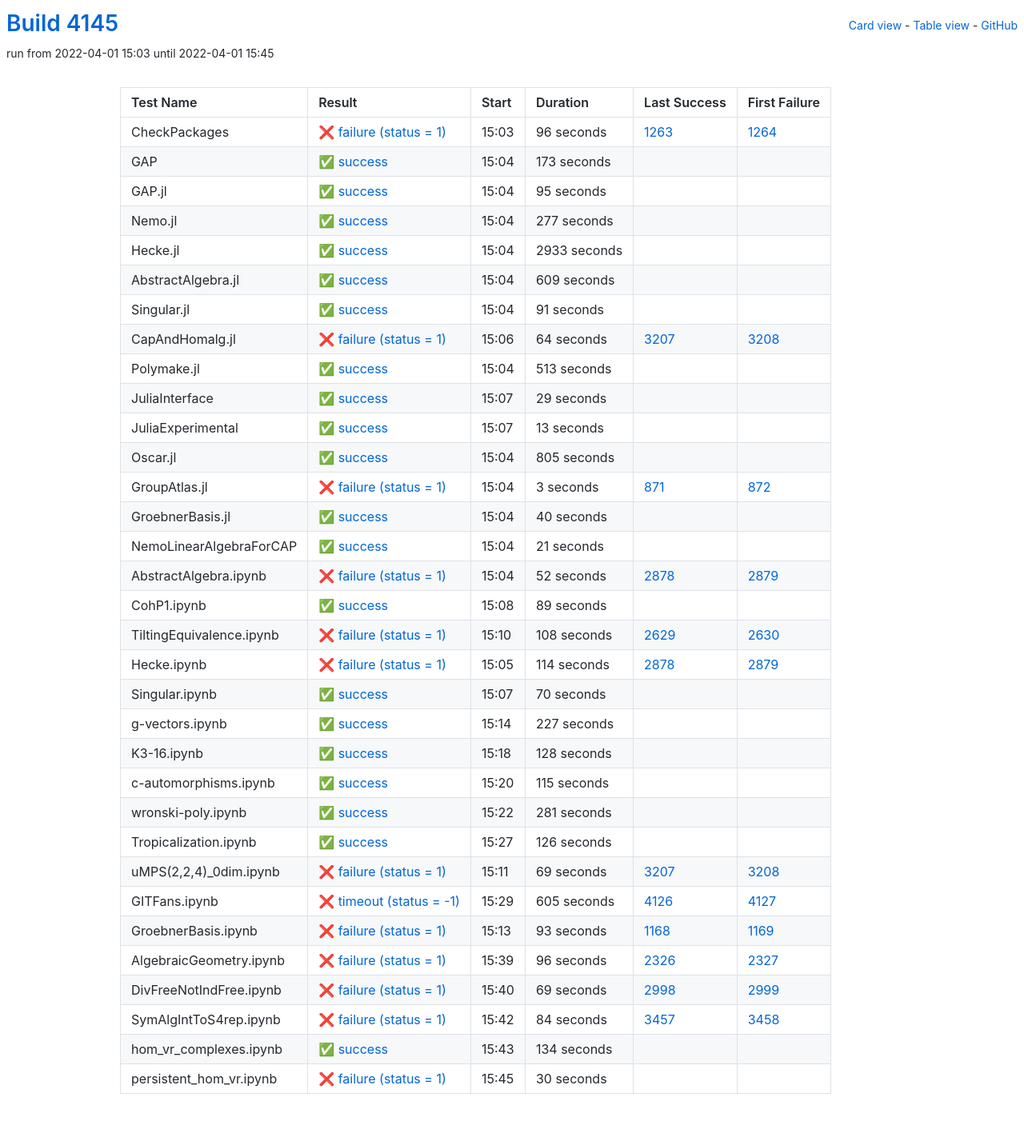
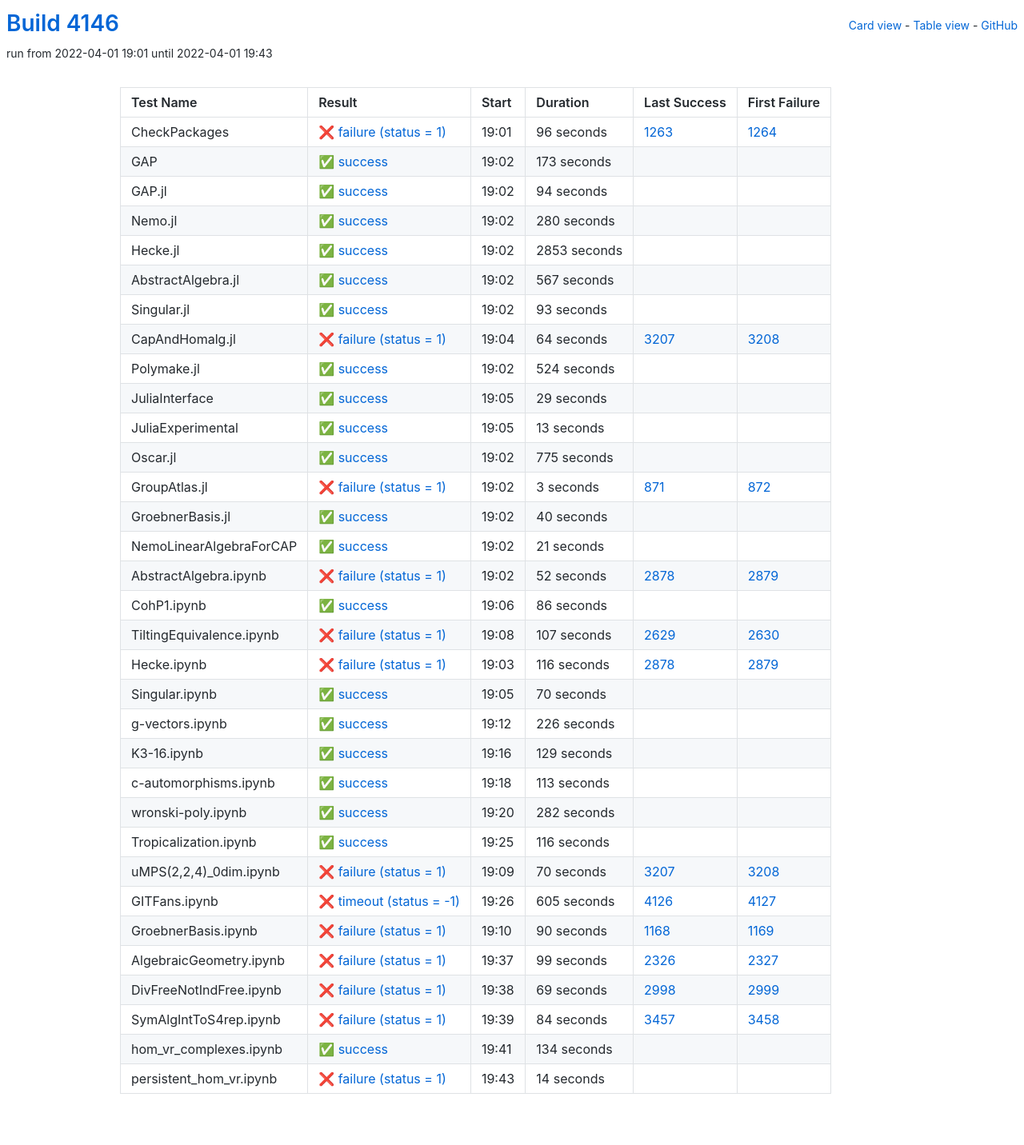
Before and after one commit to oscar-system/oscar-ci-status-stable, a Jekyll site: the page built from table.html, in a window 1280 px wide. Shown: the whole page at 80% size. Built offline with Jekyll 4.4.1, drawn with Linux system fonts in a browser that asks for light colours.

Commit message:
Build #4146

```diff
--- a/_data/ci.yml
+++ b/_data/ci.yml
@@ -1,6 +1,6 @@
 ---
-build: 4145
-build_url: https://oscarci.mathematik.uni-kl.de/job/oscar-stable/4145/
+build: 4146
+build_url: https://oscarci.mathematik.uni-kl.de/job/oscar-stable/4146/
 job: oscar-stable
 organization: oscar-system
 repo: oscar-ci-status-stable
@@ -8,8 +8,8 @@ repourl: https://github.com/oscar-system/oscar-ci-status-stable
 tests:
 - name: CheckPackages
   id: checkpackages
-  log: https://oscarci.mathematik.uni-kl.de/job/oscar-stable/4145/artifact/logs/build-4145/CheckPackages.log
-  start: 2022-04-01 15:03
+  log: https://oscarci.mathematik.uni-kl.de/job/oscar-stable/4146/artifact/logs/build-4146/CheckPackages.log
+  start: 2022-04-01 19:01
   success: false
   exitcode: 1
   status: failure
@@ -20,8 +20,8 @@ tests:
   first_failure_url: https://oscarci.mathematik.uni-kl.de/job/oscar-stable/1264/
 - name: GAP
   id: gap
-  log: https://oscarci.mathematik.uni-kl.de/job/oscar-stable/4145/artifact/logs/build-4145/GAP.log
-  start: 2022-04-01 15:04
+  log: https://oscarci.mathematik.uni-kl.de/job/oscar-stable/4146/artifact/logs/build-4146/GAP.log
+  start: 2022-04-01 19:02
   success: true
   exitcode: 0
   status: success
@@ -32,68 +32,68 @@ tests:
   first_failure_url:
 - name: GAP.jl
   id: gap-jl
-  log: https://oscarci.mathematik.uni-kl.de/job/oscar-stable/4145/artifact/logs/build-4145/GAP.jl.log
-  start: 2022-04-01 15:04
+  log: https://oscarci.mathematik.uni-kl.de/job/oscar-stable/4146/artifact/logs/build-4146/GAP.jl.log
+  start: 2022-04-01 19:02
   success: true
   exitcode: 0
   status: success
-  duration: 95
+  duration: 94
   last_success: false
   last_success_url:
   first_failure: false
   first_failure_url:
 - name: Nemo.jl
   id: nemo-jl
-  log: https://oscarci.mathematik.uni-kl.de/job/oscar-stable/4145/artifact/logs/build-4145/Nemo.jl.log
-  start: 2022-04-01 15:04
+  log: https://oscarci.mathematik.uni-kl.de/job/oscar-stable/4146/artifact/logs/build-4146/Nemo.jl.log
+  start: 2022-04-01 19:02
   success: true
   exitcode: 0
   status: success
-  duration: 277
+  duration: 280
   last_success: false
   last_success_url:
   first_failure: false
   first_failure_url:
 - name: Hecke.jl
   id: hecke-jl
-  log: https://oscarci.mathematik.uni-kl.de/job/oscar-stable/4145/artifact/logs/build-4145/Hecke.jl.log
-  start: 2022-04-01 15:04
+  log: https://oscarci.mathematik.uni-kl.de/job/oscar-stable/4146/artifact/logs/build-4146/Hecke.jl.log
+  start: 2022-04-01 19:02
   success: true
   exitcode: 0
   status: success
-  duration: 2933
+  duration: 2853
   last_success: false
   last_success_url:
   first_failure: false
   first_failure_url:
 - name: AbstractAlgebra.jl
   id: abstractalgebra-jl
-  log: https://oscarci.mathematik.uni-kl.de/job/oscar-stable/4145/artifact/logs/build-4145/AbstractAlgebra.jl.log
-  start: 2022-04-01 15:04
+  log: https://oscarci.mathematik.uni-kl.de/job/oscar-stable/4146/artifact/logs/build-4146/AbstractAlgebra.jl.log
+  start: 2022-04-01 19:02
   success: true
   exitcode: 0
   status: success
-  duration: 609
+  duration: 567
   last_success: false
   last_success_url:
   first_failure: false
   first_failure_url:
 - name: Singular.jl
   id: singular-jl
-  log: https://oscarci.mathematik.uni-kl.de/job/oscar-stable/4145/artifact/logs/build-4145/Singular.jl.log
-  start: 2022-04-01 15:04
+  log: https://oscarci.mathematik.uni-kl.de/job/oscar-stable/4146/artifact/logs/build-4146/Singular.jl.log
+  start: 2022-04-01 19:02
   success: true
   exitcode: 0
   status: success
-  duration: 91
+  duration: 93
   last_success: false
   last_success_url:
   first_failure: false
   first_failure_url:
 - name: CapAndHomalg.jl
   id: capandhomalg-jl
-  log: https://oscarci.mathematik.uni-kl.de/job/oscar-stable/4145/artifact/logs/build-4145/CapAndHomalg.jl.log
-  start: 2022-04-01 15:06
+  log: https://oscarci.mathematik.uni-kl.de/job/oscar-stable/4146/artifact/logs/build-4146/CapAndHomalg.jl.log
+  start: 2022-04-01 19:04
   success: false
   exitcode: 1
   status: failure
@@ -104,20 +104,20 @@ tests:
   first_failure_url: https://oscarci.mathematik.uni-kl.de/job/oscar-stable/3208/
 - name: Polymake.jl
   id: polymake-jl
-  log: https://oscarci.mathematik.uni-kl.de/job/oscar-stable/4145/artifact/logs/build-4145/Polymake.jl.log
-  start: 2022-04-01 15:04
+  log: https://oscarci.mathematik.uni-kl.de/job/oscar-stable/4146/artifact/logs/build-4146/Polymake.jl.log
+  start: 2022-04-01 19:02
   success: true
   exitcode: 0
   status: success
-  duration: 513
+  duration: 524
   last_success: false
   last_success_url:
   first_failure: false
   first_failure_url:
 - name: JuliaInterface
   id: juliainterface
-  log: https://oscarci.mathematik.uni-kl.de/job/oscar-stable/4145/artifact/logs/build-4145/JuliaInterface.log
-  start: 2022-04-01 15:07
+  log: https://oscarci.mathematik.uni-kl.de/job/oscar-stable/4146/artifact/logs/build-4146/JuliaInterface.log
+  start: 2022-04-01 19:05
   success: true
   exitcode: 0
   status: success
@@ -128,8 +128,8 @@ tests:
   first_failure_url:
 - name: JuliaExperimental
   id: juliaexperimental
-  log: https://oscarci.mathematik.uni-kl.de/job/oscar-stable/4145/artifact/logs/build-4145/JuliaExperimental.log
-  start: 2022-04-01 15:07
+  log: https://oscarci.mathematik.uni-kl.de/job/oscar-stable/4146/artifact/logs/build-4146/JuliaExperimental.log
+  start: 2022-04-01 19:05
   success: true
   exitcode: 0
   status: success
@@ -140,20 +140,20 @@ tests:
   first_failure_url:
 - name: Oscar.jl
   id: oscar-jl
-  log: https://oscarci.mathematik.uni-kl.de/job/oscar-stable/4145/artifact/logs/build-4145/Oscar.jl.log
-  start: 2022-04-01 15:04
+  log: https://oscarci.mathematik.uni-kl.de/job/oscar-stable/4146/artifact/logs/build-4146/Oscar.jl.log
+  start: 2022-04-01 19:02
   success: true
   exitcode: 0
   status: success
-  duration: 805
+  duration: 775
   last_success: false
   last_success_url:
   first_failure: false
   first_failure_url:
 - name: GroupAtlas.jl
   id: groupatlas-jl
-  log: https://oscarci.mathematik.uni-kl.de/job/oscar-stable/4145/artifact/logs/build-4145/GroupAtlas.jl.log
-  start: 2022-04-01 15:04
+  log: https://oscarci.mathematik.uni-kl.de/job/oscar-stable/4146/artifact/logs/build-4146/GroupAtlas.jl.log
+  start: 2022-04-01 19:02
   success: false
   exitcode: 1
   status: failure
@@ -164,8 +164,8 @@ tests:
   first_failure_url: https://oscarci.mathematik.uni-kl.de/job/oscar-stable/872/
 - name: GroebnerBasis.jl
   id: groebnerbasis-jl
-  log: https://oscarci.mathematik.uni-kl.de/job/oscar-stable/4145/artifact/logs/build-4145/GroebnerBasis.jl.log
-  start: 2022-04-01 15:04
+  log: https://oscarci.mathematik.uni-kl.de/job/oscar-stable/4146/artifact/logs/build-4146/GroebnerBasis.jl.log
+  start: 2022-04-01 19:02
   success: true
   exitcode: 0
   status: success
@@ -176,8 +176,8 @@ tests:
   first_failure_url:
 - name: NemoLinearAlgebraForCAP
   id: nemolinearalgebraforcap
-  log: https://oscarci.mathematik.uni-kl.de/job/oscar-stable/4145/artifact/logs/build-4145/NemoLinearAlgebraForCAP.log
-  start: 2022-04-01 15:04
+  log: https://oscarci.mathematik.uni-kl.de/job/oscar-stable/4146/artifact/logs/build-4146/NemoLinearAlgebraForCAP.log
+  start: 2022-04-01 19:02
   success: true
   exitcode: 0
   status: success
@@ -188,8 +188,8 @@ tests:
   first_failure_url:
 - name: AbstractAlgebra.ipynb
   id: abstractalgebra-ipynb
-  log: https://oscarci.mathematik.uni-kl.de/job/oscar-stable/4145/artifact/logs/build-4145/AbstractAlgebra.ipynb.log
-  start: 2022-04-01 15:04
+  log: https://oscarci.mathematik.uni-kl.de/job/oscar-stable/4146/artifact/logs/build-4146/AbstractAlgebra.ipynb.log
+  start: 2022-04-01 19:02
   success: false
   exitcode: 1
   status: failure
@@ -200,44 +200,44 @@ tests:
   first_failure_url: https://oscarci.mathematik.uni-kl.de/job/oscar-stable/2879/
 - name: CohP1.ipynb
   id: cohp1-ipynb
-  log: https://oscarci.mathematik.uni-kl.de/job/oscar-stable/4145/artifact/logs/build-4145/CohP1.ipynb.log
-  start: 2022-04-01 15:08
+  log: https://oscarci.mathematik.uni-kl.de/job/oscar-stable/4146/artifact/logs/build-4146/CohP1.ipynb.log
+  start: 2022-04-01 19:06
   success: true
   exitcode: 0
   status: success
-  duration: 89
+  duration: 86
   last_success: false
   last_success_url:
   first_failure: false
   first_failure_url:
 - name: TiltingEquivalence.ipynb
   id: tiltingequivalence-ipynb
-  log: https://oscarci.mathematik.uni-kl.de/job/oscar-stable/4145/artifact/logs/build-4145/TiltingEquivalence.ipynb.log
-  start: 2022-04-01 15:10
+  log: https://oscarci.mathematik.uni-kl.de/job/oscar-stable/4146/artifact/logs/build-4146/TiltingEquivalence.ipynb.log
+  start: 2022-04-01 19:08
   success: false
   exitcode: 1
   status: failure
-  duration: 108
+  duration: 107
   last_success: 2629
   last_success_url: https://oscarci.mathematik.uni-kl.de/job/oscar-stable/2629/
   first_failure: 2630
   first_failure_url: https://oscarci.mathematik.uni-kl.de/job/oscar-stable/2630/
 - name: Hecke.ipynb
   id: hecke-ipynb
-  log: https://oscarci.mathematik.uni-kl.de/job/oscar-stable/4145/artifact/logs/build-4145/Hecke.ipynb.log
-  start: 2022-04-01 15:05
+  log: https://oscarci.mathematik.uni-kl.de/job/oscar-stable/4146/artifact/logs/build-4146/Hecke.ipynb.log
+  start: 2022-04-01 19:03
   success: false
   exitcode: 1
   status: failure
-  duration: 114
+  duration: 116
   last_success: 2878
   last_success_url: https://oscarci.mathematik.uni-kl.de/job/oscar-stable/2878/
   first_failure: 2879
   first_failure_url: https://oscarci.mathematik.uni-kl.de/job/oscar-stable/2879/
 - name: Singular.ipynb
   id: singular-ipynb
-  log: https://oscarci.mathematik.uni-kl.de/job/oscar-stable/4145/artifact/logs/build-4145/Singular.ipynb.log
-  start: 2022-04-01 15:07
+  log: https://oscarci.mathematik.uni-kl.de/job/oscar-stable/4146/artifact/logs/build-4146/Singular.ipynb.log
+  start: 2022-04-01 19:05
   success: true
   exitcode: 0
   status: success
@@ -248,80 +248,80 @@ tests:
   first_failure_url:
 - name: g-vectors.ipynb
   id: g-vectors-ipynb
-  log: https://oscarci.mathematik.uni-kl.de/job/oscar-stable/4145/artifact/logs/build-4145/g-vectors.ipynb.log
-  start: 2022-04-01 15:14
+  log: https://oscarci.mathematik.uni-kl.de/job/oscar-stable/4146/artifact/logs/build-4146/g-vectors.ipynb.log
+  start: 2022-04-01 19:12
   success: true
   exitcode: 0
   status: success
-  duration: 227
+  duration: 226
   last_success: false
   last_success_url:
   first_failure: false
   first_failure_url:
 - name: K3-16.ipynb
   id: k3-16-ipynb
-  log: https://oscarci.mathematik.uni-kl.de/job/oscar-stable/4145/artifact/logs/build-4145/K3-16.ipynb.log
-  start: 2022-04-01 15:18
+  log: https://oscarci.mathematik.uni-kl.de/job/oscar-stable/4146/artifact/logs/build-4146/K3-16.ipynb.log
+  start: 2022-04-01 19:16
   success: true
   exitcode: 0
   status: success
-  duration: 128
+  duration: 129
   last_success: false
   last_success_url:
   first_failure: false
   first_failure_url:
 - name: c-automorphisms.ipynb
   id: c-automorphisms-ipynb
-  log: https://oscarci.mathematik.uni-kl.de/job/oscar-stable/4145/artifact/logs/build-4145/c-automorphisms.ipynb.log
-  start: 2022-04-01 15:20
+  log: https://oscarci.mathematik.uni-kl.de/job/oscar-stable/4146/artifact/logs/build-4146/c-automorphisms.ipynb.log
+  start: 2022-04-01 19:18
   success: true
   exitcode: 0
   status: success
-  duration: 115
+  duration: 113
   last_success: false
   last_success_url:
   first_failure: false
   first_failure_url:
 - name: wronski-poly.ipynb
   id: wronski-poly-ipynb
-  log: https://oscarci.mathematik.uni-kl.de/job/oscar-stable/4145/artifact/logs/build-4145/wronski-poly.ipynb.log
-  start: 2022-04-01 15:22
+  log: https://oscarci.mathematik.uni-kl.de/job/oscar-stable/4146/artifact/logs/build-4146/wronski-poly.ipynb.log
+  start: 2022-04-01 19:20
   success: true
   exitcode: 0
   status: success
-  duration: 281
+  duration: 282
   last_success: false
   last_success_url:
   first_failure: false
   first_failure_url:
 - name: Tropicalization.ipynb
   id: tropicalization-ipynb
-  log: https://oscarci.mathematik.uni-kl.de/job/oscar-stable/4145/artifact/logs/build-4145/Tropicalization.ipynb.log
-  start: 2022-04-01 15:27
+  log: https://oscarci.mathematik.uni-kl.de/job/oscar-stable/4146/artifact/logs/build-4146/Tropicalization.ipynb.log
+  start: 2022-04-01 19:25
   success: true
   exitcode: 0
   status: success
-  duration: 126
+  duration: 116
   last_success: false
   last_success_url:
   first_failure: false
   first_failure_url:
 - name: uMPS(2,2,4)_0dim.ipynb
   id: umps-2-2-4-0dim-ipynb
-  log: https://oscarci.mathematik.uni-kl.de/job/oscar-stable/4145/artifact/logs/build-4145/uMPS-2-2-4-_0dim.ipynb.log
-  start: 2022-04-01 15:11
+  log: https://oscarci.mathematik.uni-kl.de/job/oscar-stable/4146/artifact/logs/build-4146/uMPS-2-2-4-_0dim.ipynb.log
+  start: 2022-04-01 19:09
   success: false
   exitcode: 1
   status: failure
-  duration: 69
+  duration: 70
   last_success: 3207
   last_success_url: https://oscarci.mathematik.uni-kl.de/job/oscar-stable/3207/
   first_failure: 3208
   first_failure_url: https://oscarci.mathematik.uni-kl.de/job/oscar-stable/3208/
 - name: GITFans.ipynb
   id: gitfans-ipynb
-  log: https://oscarci.mathematik.uni-kl.de/job/oscar-stable/4145/artifact/logs/build-4145/GITFans.ipynb.log
-  start: 2022-04-01 15:29
+  log: https://oscarci.mathematik.uni-kl.de/job/oscar-stable/4146/artifact/logs/build-4146/GITFans.ipynb.log
+  start: 2022-04-01 19:26
   success: false
   exitcode: -1
   status: timeout
@@ -332,32 +332,32 @@ tests:
   first_failure_url: https://oscarci.mathematik.uni-kl.de/job/oscar-stable/4127/
 - name: GroebnerBasis.ipynb
   id: groebnerbasis-ipynb
-  log: https://oscarci.mathematik.uni-kl.de/job/oscar-stable/4145/artifact/logs/build-4145/GroebnerBasis.ipynb.log
-  start: 2022-04-01 15:13
+  log: https://oscarci.mathematik.uni-kl.de/job/oscar-stable/4146/artifact/logs/build-4146/GroebnerBasis.ipynb.log
+  start: 2022-04-01 19:10
   success: false
   exitcode: 1
   status: failure
-  duration: 93
+  duration: 90
   last_success: 1168
   last_success_url: https://oscarci.mathematik.uni-kl.de/job/oscar-stable/1168/
   first_failure: 1169
   first_failure_url: https://oscarci.mathematik.uni-kl.de/job/oscar-stable/1169/
 - name: AlgebraicGeometry.ipynb
   id: algebraicgeometry-ipynb
-  log: https://oscarci.mathematik.uni-kl.de/job/oscar-stable/4145/artifact/logs/build-4145/AlgebraicGeometry.ipynb.log
-  start: 2022-04-01 15:39
+  log: https://oscarci.mathematik.uni-kl.de/job/oscar-stable/4146/artifact/logs/build-4146/AlgebraicGeometry.ipynb.log
+  start: 2022-04-01 19:37
   success: false
   exitcode: 1
   status: failure
-  duration: 96
+  duration: 99
   last_success: 2326
   last_success_url: https://oscarci.mathematik.uni-kl.de/job/oscar-stable/2326/
   first_failure: 2327
   first_failure_url: https://oscarci.mathematik.uni-kl.de/job/oscar-stable/2327/
 - name: DivFreeNotIndFree.ipynb
   id: divfreenotindfree-ipynb
-  log: https://oscarci.mathematik.uni-kl.de/job/oscar-stable/4145/artifact/logs/build-4145/DivFreeNotIndFree.ipynb.log
-  start: 2022-04-01 15:40
+  log: https://oscarci.mathematik.uni-kl.de/job/oscar-stable/4146/artifact/logs/build-4146/DivFreeNotIndFree.ipynb.log
+  start: 2022-04-01 19:38
   success: false
   exitcode: 1
   status: failure
@@ -368,8 +368,8 @@ tests:
   first_failure_url: https://oscarci.mathematik.uni-kl.de/job/oscar-stable/2999/
 - name: SymAlgIntToS4rep.ipynb
   id: symalginttos4rep-ipynb
-  log: https://oscarci.mathematik.uni-kl.de/job/oscar-stable/4145/artifact/logs/build-4145/SymAlgIntToS4rep.ipynb.log
-  start: 2022-04-01 15:42
+  log: https://oscarci.mathematik.uni-kl.de/job/oscar-stable/4146/artifact/logs/build-4146/SymAlgIntToS4rep.ipynb.log
+  start: 2022-04-01 19:39
   success: false
   exitcode: 1
   status: failure
@@ -380,8 +380,8 @@ tests:
   first_failure_url: https://oscarci.mathematik.uni-kl.de/job/oscar-stable/3458/
 - name: hom_vr_complexes.ipynb
   id: hom-vr-complexes-ipynb
-  log: https://oscarci.mathematik.uni-kl.de/job/oscar-stable/4145/artifact/logs/build-4145/hom_vr_complexes.ipynb.log
-  start: 2022-04-01 15:43
+  log: https://oscarci.mathematik.uni-kl.de/job/oscar-stable/4146/artifact/logs/build-4146/hom_vr_complexes.ipynb.log
+  start: 2022-04-01 19:41
   success: true
   exitcode: 0
   status: success
@@ -392,12 +392,12 @@ tests:
   first_failure_url:
 - name: persistent_hom_vr.ipynb
   id: persistent-hom-vr-ipynb
-  log: https://oscarci.mathematik.uni-kl.de/job/oscar-stable/4145/artifact/logs/build-4145/persistent_hom_vr.ipynb.log
-  start: 2022-04-01 15:45
+  log: https://oscarci.mathematik.uni-kl.de/job/oscar-stable/4146/artifact/logs/build-4146/persistent_hom_vr.ipynb.log
+  start: 2022-04-01 19:43
   success: false
   exitcode: 1
   status: failure
-  duration: 30
+  duration: 14
   last_success: false
   last_success_url:
   first_failure: false
```
Also changed, not shown: README.md.
